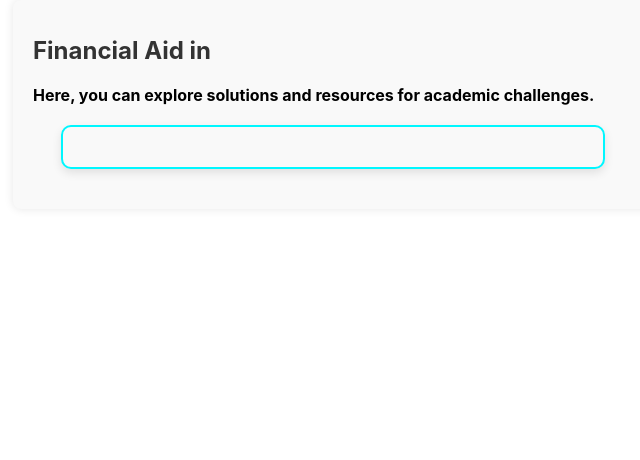
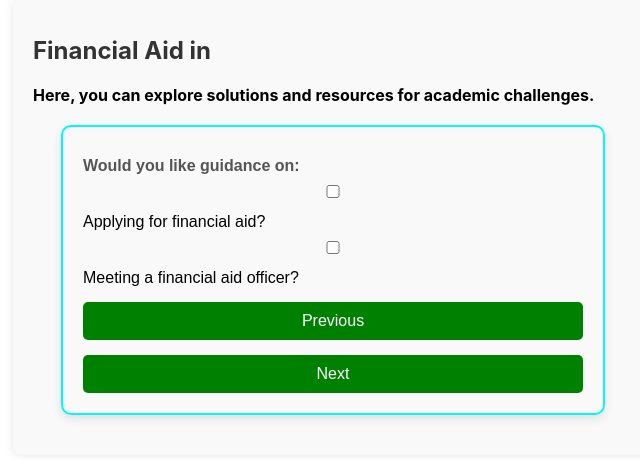
Before and after one commit to flash3105/ssa, a React (Create React App) app: page /financial-aid in a window 1280 px wide. Both pictures are taken after a click on the button "Next". Shown: the top 460 px of the page, without its empty margins (307-947 px from the left). Built offline with nearby package versions, Linux system fonts and the light colour scheme.

Commit message:
fixed the value error

```diff
--- a/src/Components/FinancialAid.js
+++ b/src/Components/FinancialAid.js
@@ -1,11 +1,12 @@
-import React, { useState } from 'react';
-import axios from 'axios';
+import React, { useState } from "react";
+import axios from "axios";
 import "./Survey.css";
 import { useNavigate } from "react-router-dom";
 
 const FinancialAid = () => {
     const navigate = useNavigate();
-    const selectedDepartment = localStorage.getItem('selectedDepartment'); // Retrieve department
+    const selectedDepartment = localStorage.getItem("selectedDepartment"); // Retrieve department
+
     const [formData, setFormData] = useState({
         needsFinancialAid: false,
         needsAidGuidance: false,
@@ -17,7 +18,7 @@ const FinancialAid = () => {
         const { name, type, checked } = e.target;
         setFormData((prev) => ({
             ...prev,
-            [name]: type === "checkbox" ? checked : value,
+            [name]: type === "checkbox" ? checked : e.target.value,
         }));
     };
 
@@ -34,13 +35,16 @@ const FinancialAid = () => {
     const handleSubmit = async (e) => {
         e.preventDefault();
 
-        if (currentStep === 2 && !formData.needsFinancialAid) {
-            alert("Please fill in all required fields.");
+        if (!formData.needsFinancialAid) {
+            alert("Please indicate if you need financial aid.");
             return;
         }
 
         try {
-            const response = await axios.post("http://127.0.0.1:5000/api/saveSurvey", formData);
+            const response = await axios.post(
+                "http://127.0.0.1:5000/api/saveSurvey",
+                formData
+            );
             if (response.status === 200) {
                 alert("Survey submitted successfully!");
                 navigate("/");
@@ -62,20 +66,35 @@ const FinancialAid = () => {
                 {currentStep === 0 && (
                     <div>
                         <label>Do you need assistance with financial aid or bursaries?</label>
-                        <input type="checkbox" name="needsFinancialAid" onChange={handleChange} />
+                        <input
+                            type="checkbox"
+                            name="needsFinancialAid"
+                            checked={formData.needsFinancialAid}
+                            onChange={handleChange}
+                        />
                         <button type="button" onClick={handleNext}>Next</button>
                     </div>
                 )}
 
                 {/* Step 2: Guidance Options */}
-                {currentStep === 1 && formData.needsFinancialAid && (
+                {currentStep === 1 && (
                     <div>
                         <label>Would you like guidance on:</label>
-                        <br />
-                        <input type="checkbox" name="needsAidGuidance" onChange={handleChange} /> Applying for financial aid?
-                        <br />
-                        <input type="checkbox" name="needsAidOfficer" onChange={handleChange} /> Meeting a financial aid officer?
-                        <br />
+
+                        <input
+                            type="checkbox"
+                            name="needsAidGuidance"
+                            checked={formData.needsAidGuidance}
+                            onChange={handleChange}
+                        /> Applying for financial aid?
+
+                        <input
+                            type="checkbox"
+                            name="needsAidOfficer"
+                            checked={formData.needsAidOfficer}
+                            onChange={handleChange}
+                        /> Meeting a financial aid officer?
+
                         <button type="button" onClick={handlePrevious}>Previous</button>
                         <button type="button" onClick={handleNext}>Next</button>
                     </div>
```
